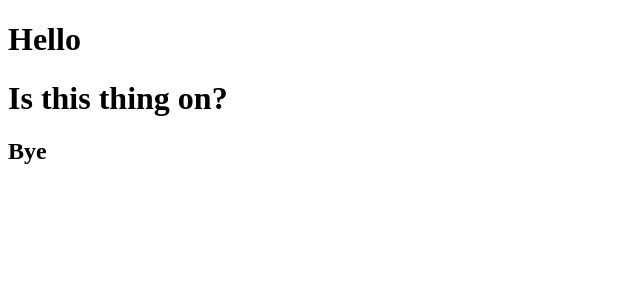
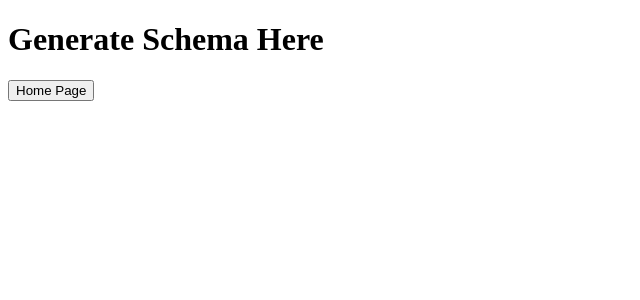
Before and after one commit to breadisbuns/breadisbuns.github.io, a React app: page /CodeGenerator in a window 1280 px wide. Shown: the top 300 px of the page, without its empty margins (0-640 px from the left). Built offline with nearby package versions, Linux system fonts and the light colour scheme.

Commit message:
added useNavigate functionality

```diff
--- a/src/App.jsx
+++ b/src/App.jsx
@@ -1,32 +1,53 @@
 import React from "react";
+import { BrowserRouter, Routes, Route, Outlet } from "react-router-dom";
 import NavBar from './NavBar.jsx';
+import HomePage from './HomePage.jsx';
+import CodeGenerator from "./CodeGenerator.jsx";
 
-// const Layout = () => {
-//     return (
-//         //render nav bar
-//         //render outlet
-//     );
-// };
-
-//add to component files
-import { useNavigate } from "react-router-dom";
-// const navigate = useNavigate();
-// navigate("/LoginPage");
+const Layout = () => {
+    return (
+        <>
+            <NavBar />
+            <Outlet />
+        </>
+    );
+};
 
 const NotFound = () => <h1> 404 Page Not Found</h1>;
 
 //rendering app:
 const App = () => {
-    // useEffect(() => {
-    // getDecks();
-    // }, []);
 
     // render
     return (
         <div>
-            {/* //add routes here? */}
-            <h1>Is this thing on?</h1>
-            <NavBar/>
+            <BrowserRouter>
+                <Routes>
+                    {/* <Route
+                        exact
+                        path="/"
+                        element={<h1>Is this thing on?</h1>}
+                    /> */}
+                    <Route
+                        exact
+                        path="/"
+                        element={<Layout />}
+                    />
+                    <Route
+                        index element={<HomePage />}
+                    />
+                    <Route
+                        exact
+                        path='/CodeGenerator'
+                        element={<CodeGenerator />}
+                    />
+                    <Route
+                        exact
+                        path='*'
+                        element={<NotFound />}
+                    />
+                </Routes>
+            </BrowserRouter>
         </div>
     );
 };
--- a/src/CodeGenerator.jsx
+++ b/src/CodeGenerator.jsx
@@ -9,3 +9,17 @@
 
 //Research Code Mirror Embedding...Display Snippets
 //new property button - takes you back to code generator (input fields)
+
+import React from "react";
+import { useNavigate } from "react-router-dom";
+
+const CodeGenerator = () => {
+  const navigate = useNavigate();
+  return (
+    <>
+      <h1>Generate Schema Here</h1>
+      <button onClick={()=> navigate(-1)}>Home Page</button>
+    </>
+  );
+};
+export default CodeGenerator;
--- /dev/null
+++ b/src/HomePage.jsx
@@ -0,0 +1,14 @@
+import React from "react";
+import { useNavigate } from "react-router-dom";
+
+const HomePage = () => {
+  const navigate = useNavigate();
+  return (
+    <>
+      <h1>Hello</h1>
+      <button onClick={() => navigate("/CodeGenerator")}> Generate Schema</button>
+    </>
+  );
+};
+
+export default HomePage;
--- a/src/index.js
+++ b/src/index.js
@@ -8,7 +8,7 @@ const container = document.getElementById("root");
 const root = createRoot(container);
 root.render(
   <div>
-    <h1>Hello</h1>
+    {/* <h1>Hello</h1> */}
     <App />
   </div>
   // <React.StrictMode>
```
